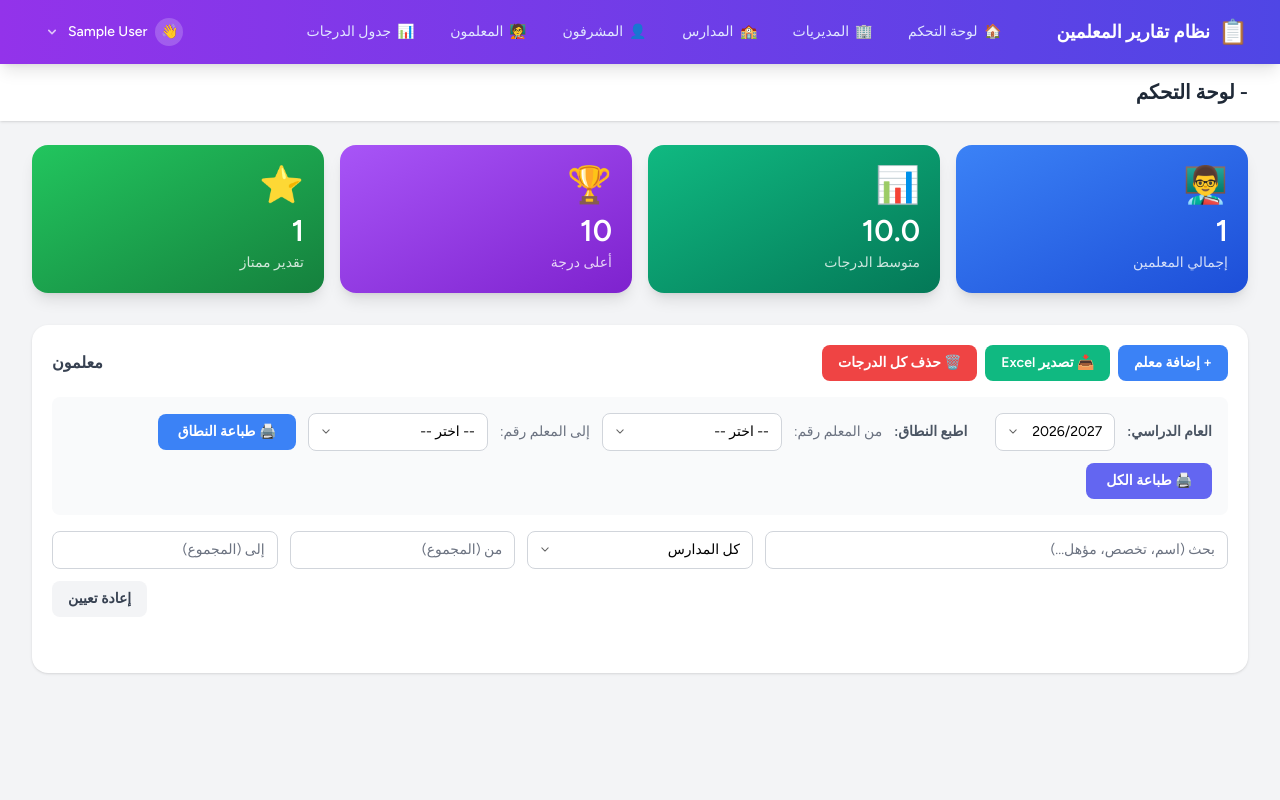
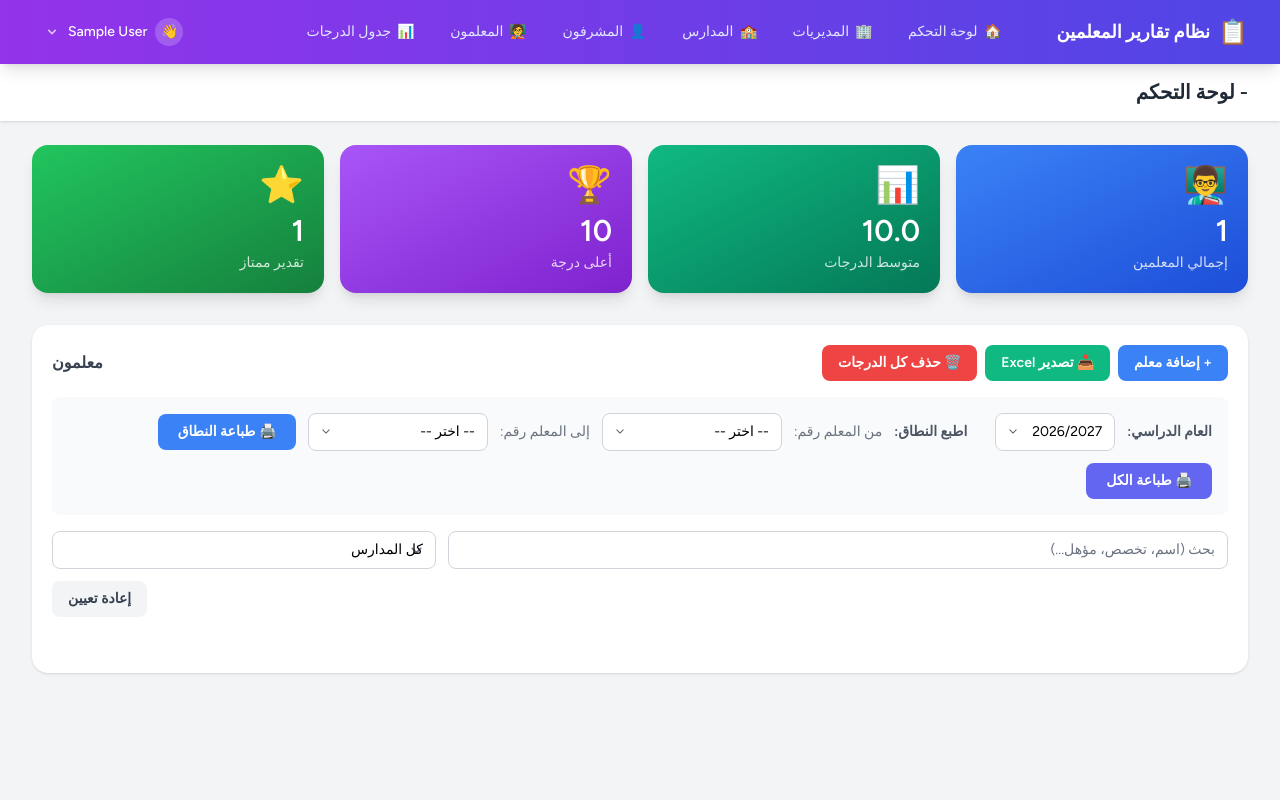
Before and after one commit to techeverythingpal-code/newMe, a Laravel app: template Reports/resources/views/supervisor-dashboard.blade.php in a window 1280 px wide. Run offline with Laravel 12, Linux system fonts and the light colour scheme; the visitor is signed in with stand-in values (Sample User, id 1); the template is opened without the code that fills it: most values are stand-ins (such as "Sample title", 1, 10 or a date in 2020); style sheets or scripts are compiled from the project's sources.

Commit message:
enhansing

```diff
--- a/Reports/resources/views/supervisor-dashboard.blade.php
+++ b/Reports/resources/views/supervisor-dashboard.blade.php
@@ -109,27 +109,23 @@
 </div>
 
                 {{-- Filters (instant, client-side — no page reload) --}}
-                <div class="grid grid-cols-1 md:grid-cols-5 gap-3 mb-5">
+                <div class="grid grid-cols-1 md:grid-cols-3 gap-3 mb-5">
     <input type="text" id="searchInput"
         placeholder="بحث (اسم، تخصص، مؤهل...)"
         class="border border-gray-300 rounded-lg px-3 py-2 text-sm md:col-span-2">
 
-                    <select id="schoolFilter" class=" rtl-select border border-gray-300 rounded-lg px-3 py-2 text-sm">
+    <select id="schoolFilter" class="border border-gray-300 rounded-lg px-3 py-2 text-sm">
         <option value="">كل المدارس</option>
         @foreach($schools as $school)
             <option value="{{ $school->School_ID }}">{{ $school->SchoolName }}</option>
         @endforeach
     </select>
 
-                    <input type="number" id="minScoreFilter"
-                        placeholder="من (المجموع)"
-                        class="border border-gray-300 rounded-lg px-3 py-2 text-sm">
+    {{-- Hidden — driven internally by the stat cards, not user-editable --}}
+    <input type="hidden" id="minScoreFilter">
+    <input type="hidden" id="maxScoreFilter">
 
-                    <input type="number" id="maxScoreFilter"
-                        placeholder="إلى (المجموع)"
-                        class="border border-gray-300 rounded-lg px-3 py-2 text-sm">
-
-                    <div class="md:col-span-5 flex gap-2 justify-end">
+    <div class="md:col-span-3 flex gap-2 justify-end">
         <button id="resetFilters" type="button"
             class="bg-gray-100 hover:bg-gray-200 text-gray-700 font-bold py-2 px-4 rounded-lg text-sm transition">
             إعادة تعيين
```
Also changed, not shown: Reports/resources/views/teachers/print.blade.php (+10 -7 lines). Lines whose indentation alone changed are shown as unchanged.
